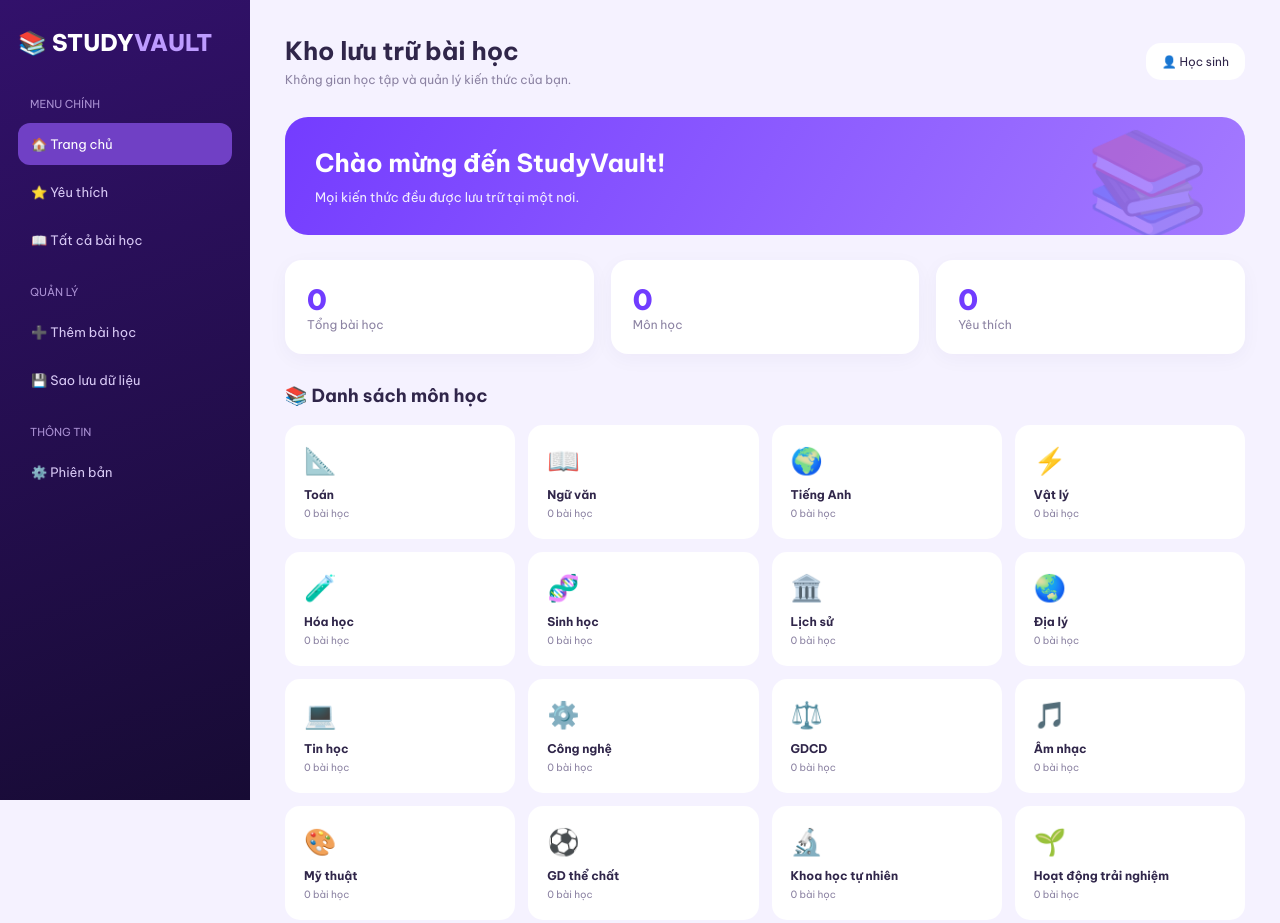
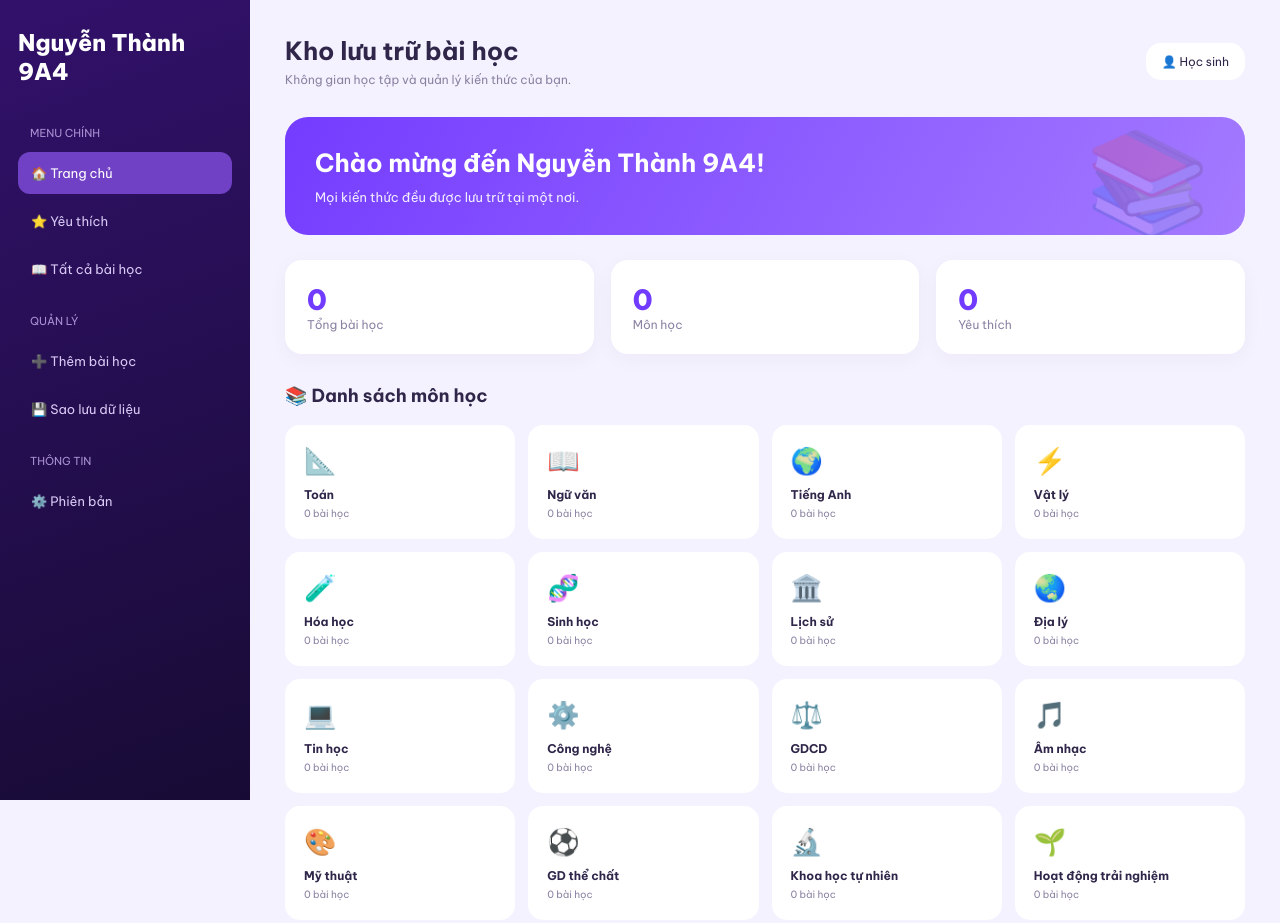
Before and after one commit to azarenka66646-eng/nguyenthanh-9A4, a plain HTML site: page btap.html in a window 1280 px wide. Shown: the top 923 px of the page. Drawn offline with Linux system fonts and the light colour scheme.

Commit message:
Update btap.html

```diff
--- a/btap.html
+++ b/btap.html
@@ -3,7 +3,7 @@
 <head>
 <meta charset="UTF-8">
 <meta name="viewport" content="width=device-width, initial-scale=1.0">
-<title>StudyVault - Kho lưu trữ bài học</title>
+<title>Kho lưu trữ bài học by NT</title>
 
 <style>
 @import url('https://fonts.googleapis.com/css2?family=Be+Vietnam+Pro:wght@400;500;600;700;800&display=swap');
@@ -470,7 +470,7 @@ main {
 <div class="layout">
 
 <aside class="sidebar">
-    <div class="logo">📚 STUDY<span>VAULT</span></div>
+    <div class="logo">Nguyễn Thành 9A4</div>
 
     <div class="menu-title">MENU CHÍNH</div>
     <nav class="menu">
@@ -487,7 +487,7 @@ main {
 
     <div class="menu-title">THÔNG TIN</div>
     <nav class="menu">
-        <a onclick="alert('StudyVault v1.0')">⚙️ <span>Phiên bản</span></a>
+        <a onclick="alert('Nguyễn Thành 9A4 v1.0')">⚙️ <span>Phiên bản</span></a>
     </nav>
 </aside>
 
@@ -503,7 +503,7 @@ main {
 
 <section class="hero">
     <div class="decoration">📚</div>
-    <h2>Chào mừng đến StudyVault!</h2>
+    <h2>Chào mừng đến Nguyễn Thành 9A4!</h2>
     <p>Mọi kiến thức đều được lưu trữ tại một nơi.</p>
 </section>
 
@@ -603,7 +603,7 @@ const subjectList = [
     ["Hoạt động trải nghiệm","🌱"]
 ];
 
-let lessons = JSON.parse(localStorage.getItem("studyvault")) || [];
+let lessons = JSON.parse(localStorage.getItem("Nguyễn Thành 9A4")) || [];
 let selectedSubject = "";
 let favoritesOnly = false;
 let editingId = null;
@@ -611,7 +611,7 @@ let editingId = null;
 const $ = id => document.getElementById(id);
 
 function save() {
-    localStorage.setItem("studyvault",JSON.stringify(lessons));
+    localStorage.setItem("Nguyễn Thành 9A4",JSON.stringify(lessons));
     updateStats();
 }
 
@@ -793,7 +793,7 @@ function backupData() {
     const url = URL.createObjectURL(blob);
     const a = document.createElement("a");
     a.href = url;
-    a.download = "StudyVault_Backup.json";
+    a.download = "Nguyễn Thành 9A4_Backup.json";
     a.click();
     URL.revokeObjectURL(url);
 }
```
